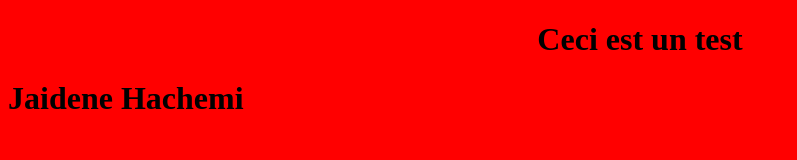
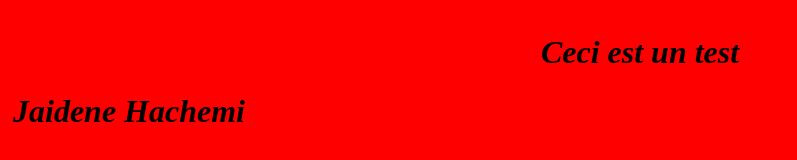
Before and after one commit to hechmi10/newProjectEsprim, a plain HTML site: page index.html in a window 1280 px wide. Shown: the whole page, without its empty margins (0-797 px from the left). Drawn offline with Linux system fonts and the light colour scheme.

Commit message:
modify style

```diff
--- a/style.css
+++ b/style.css
@@ -1,4 +1,6 @@
 body{
     background-color:red;
     font-size: medium;
+    padding:5px;
+    font-style:italic;
 }
```
